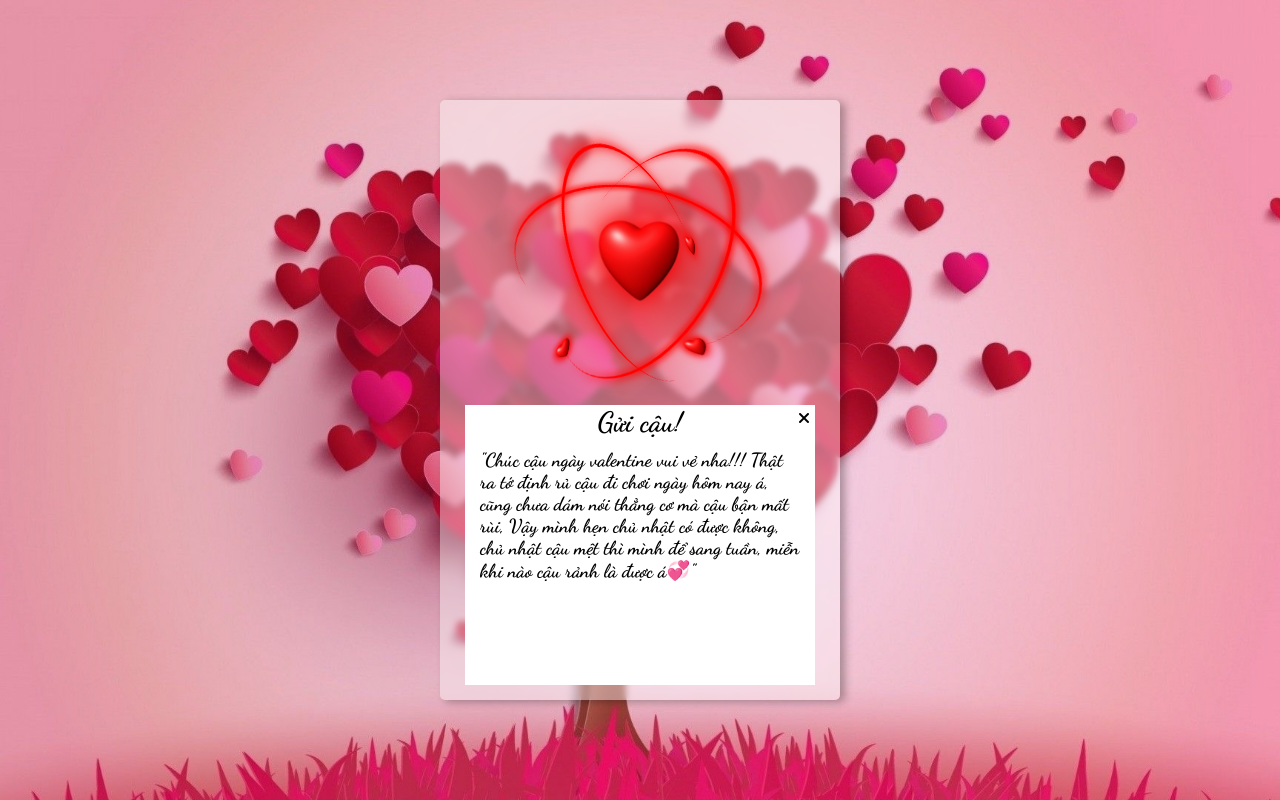
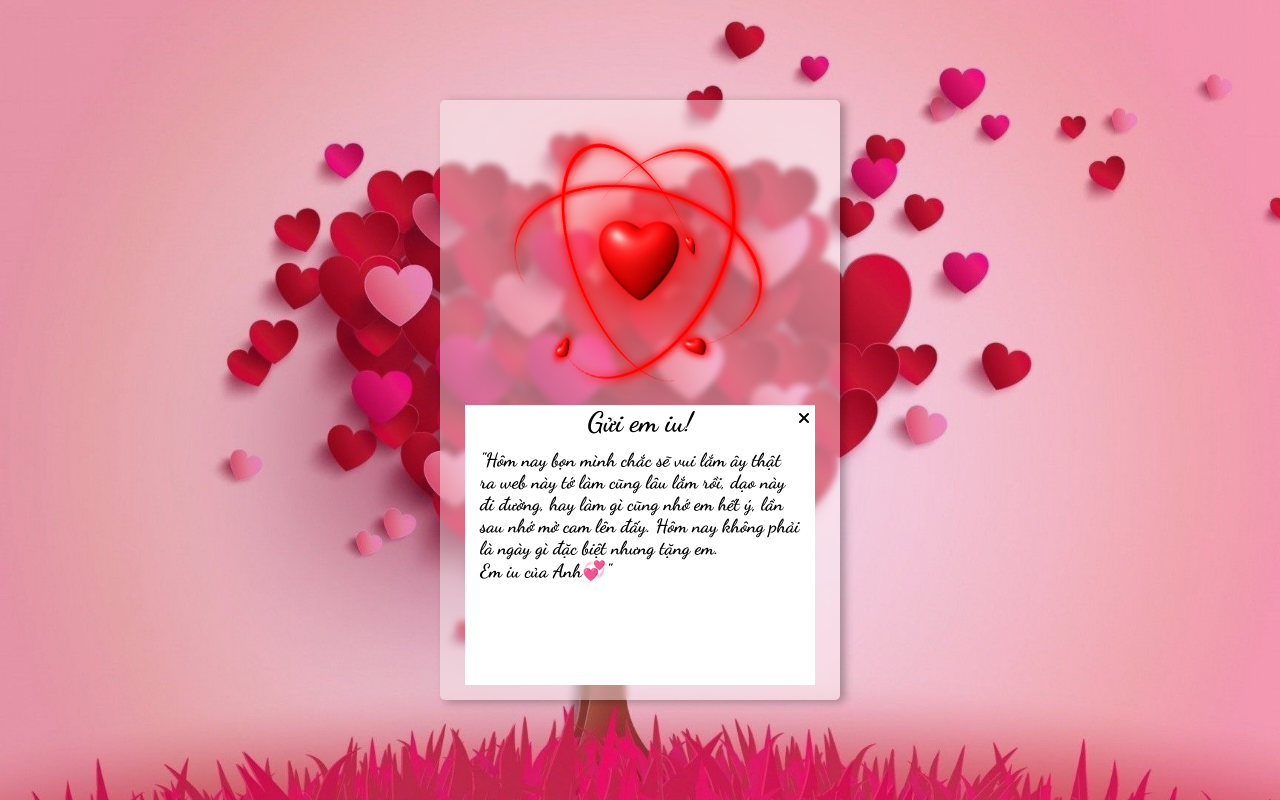
Before and after one commit to congtran04/valentine, a plain HTML site: page index.html in a window 1280 px wide. Both pictures are taken after a click on the button "Nhấn vào đây đi cậu🖤". Drawn offline with Linux system fonts and the light colour scheme.

Commit message:
Mô tả thay đổi, ví dụ: cập nhật giao diện trang chủ

```diff
--- a/index.html
+++ b/index.html
@@ -33,13 +33,13 @@
       <button><p>Nhấn vào đây đi cậu🖤</p></button>
       <div class="content">
         <i class="fa-solid fa-xmark"></i>
-        <h1>Gửi cậu!</h1>
+        <h1>Gửi em iu!</h1>
         <p>
-          "Chúc cậu ngày valentine vui vẻ nha!!!
-          Thật ra tớ định rủ cậu đi chơi ngày hôm nay á,
-          cũng chưa dám nói thẳng cơ mà cậu bận mất rùi,
-          Vậy mình hẹn chủ nhật có được không, chủ nhật cậu mệt
-          thì mình để sang tuần, miễn khi nào cậu rảnh là được á💞"
+          "Hôm nay bọn mình chắc sẽ vui lắm ây
+          thật ra web này tớ làm cũng lâu lắm rồi,
+          dạo này đi đường, hay làm gì cũng nhớ em
+          hết ý, lần sau nhớ mở cam lên đấy. Hôm nay không phải là ngày gì đặc biệt nhưng tặng em.
+          <br>Em iu của Anh💞"
         </p>
       </div>
     </div>
```
